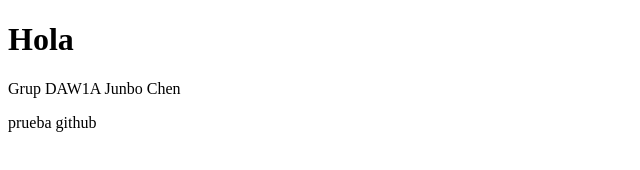
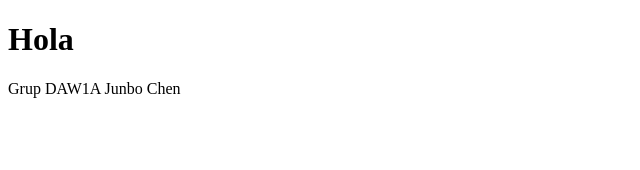
Before and after one commit to junbochen50/LMGSI_P1, a plain HTML site: page index.html in a window 1280 px wide. Shown: the whole page, without its empty margins (0-640 px from the left). Drawn offline with Linux system fonts and the light colour scheme.

Commit message:
Version 1

```diff
--- a/index.html
+++ b/index.html
@@ -5,5 +5,4 @@
     <body>
         <h1>Hola</h1>
         <p>Grup DAW1A Junbo Chen</p>
-        <p>prueba github</p>
     </body>
```
